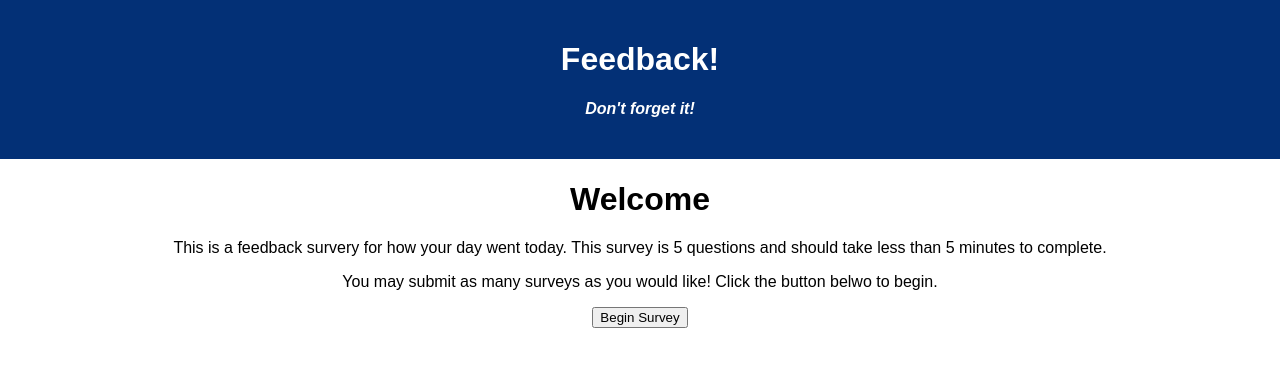
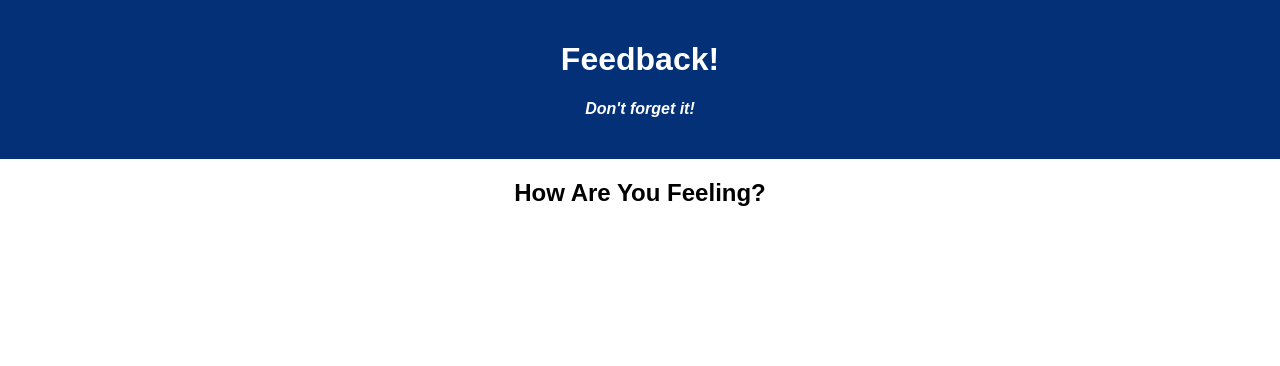
Before and after one commit to SemperFido95/redux-feedback-loop, a React (Create React App) app: page /feeling in a window 1280 px wide. Shown: the top 366 px of the page. Built offline with nearby package versions, Linux system fonts and the light colour scheme.

Commit message:
added BrowserRouter to app.jsx

```diff
--- a/src/components/App/App.jsx
+++ b/src/components/App/App.jsx
@@ -3,13 +3,23 @@ import axios from 'axios';
 import './App.css';
 import Header from '../Header';
 import Welcome from '../Welcome/Welcome';
+import Feeling from '../Steps/Feeling';
+import { BrowserRouter as Router, Route } from 'react-router-dom';
 
 function App() {
 
   return (
     <div className='App'>
-      <Header />
-      <Welcome />
+      <Router>
+        <Header />
+        <Route exact path="/">
+          <Welcome />
+        </Route>
+        <Route exact path={"/feeling"}>
+          <Feeling />
+        </Route>
+      </Router>
+
     </div>
   );
 }
--- /dev/null
+++ b/src/components/Steps/Feeling.jsx
@@ -0,0 +1,12 @@
+
+function Feeling() {
+
+    return (
+
+        <>
+            <h2>How Are You Feeling?</h2>
+        </>
+    )
+}
+
+export default Feeling;
--- a/src/components/Welcome/Welcome.jsx
+++ b/src/components/Welcome/Welcome.jsx
@@ -1,12 +1,18 @@
+import { useHistory } from "react-router-dom";
 
 function Welcome() {
+    const history = useHistory();
+
+    const nextPage = () => {
+        history.push('/feeling');
+    }
 
     return (
         <>
             <h1>Welcome</h1>
             <p>This is a feedback survery for how your day went today. This survey is 5 questions and should take less than 5 minutes to complete.</p>
-            <p>You may submit as many surveys as you would like! Click the button belwo to begin.</p>
-            <button>Begin Survey</button>
+            <p>You may submit as many surveys as you would like! Click the button below to begin.</p>
+            <button onClick={nextPage}>Begin Survey</button>
         </>
     )
 }
```
